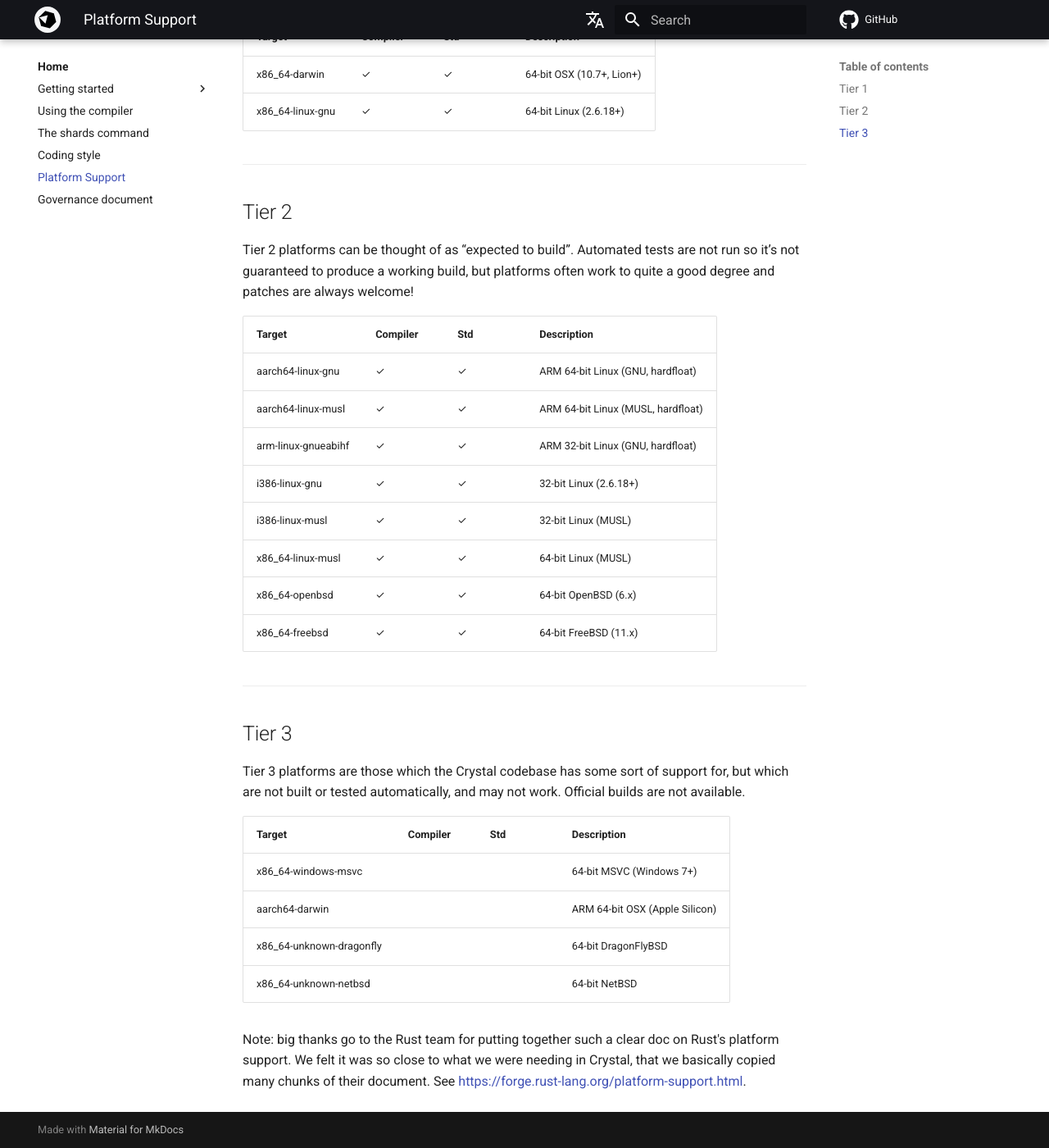
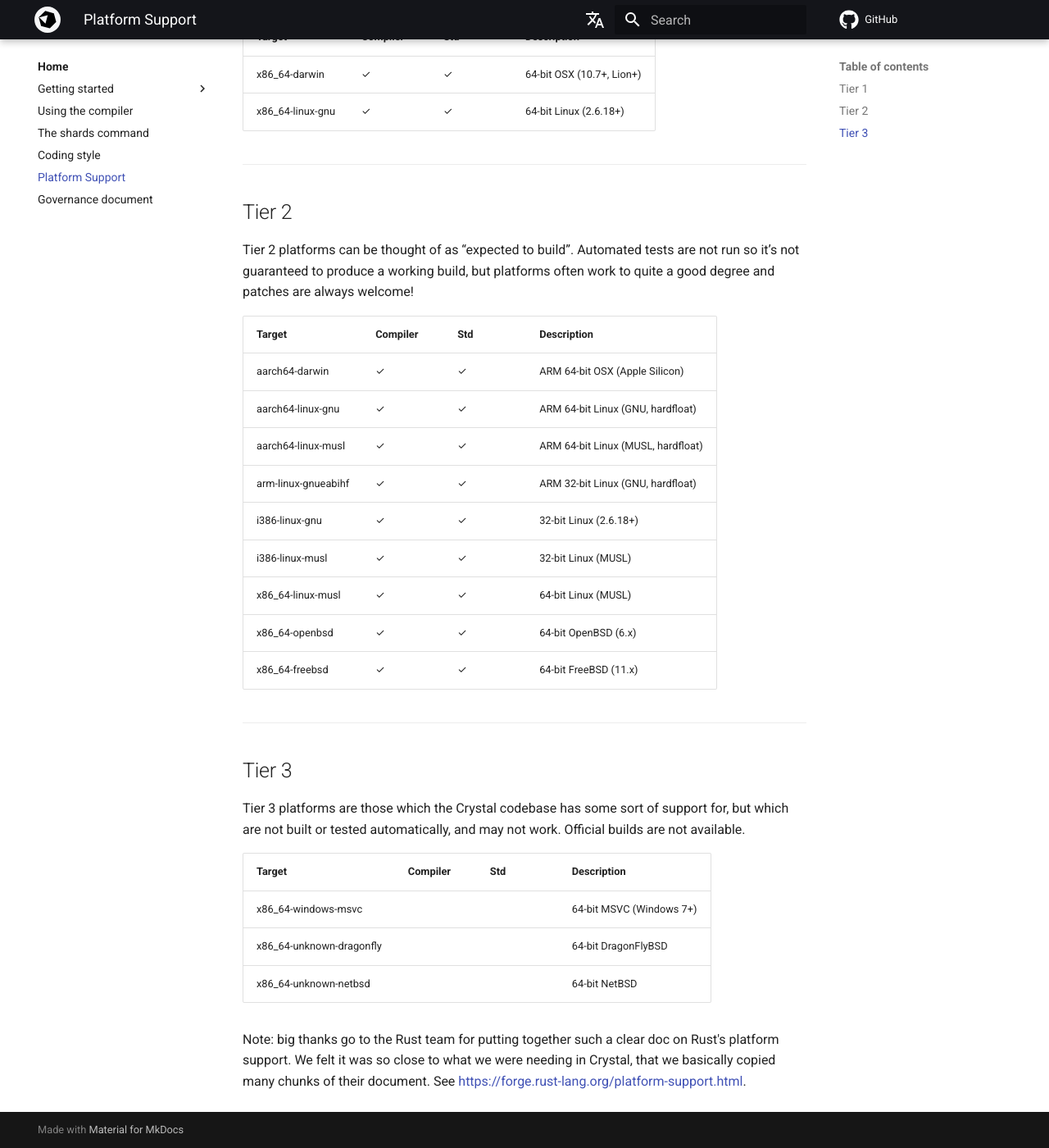
Before and after one commit to crystal-lang/crystal-book, an MkDocs documentation site: the page built from docs/platform_support.md, in a window 1280 px wide and 1400 px high, scrolled down 668 px. Shown: the whole window at 82% size. Built offline with MkDocs 1.6.1 and Material for MkDocs 9.7.7, drawn with Linux system fonts in a browser that asks for light colours; nearby versions of some CDN libraries; library files that are not in the unit come from our copies; comment, search, counter and statistics services are not loaded; part of the change alters nothing that is shown.

```diff
--- a/docs/platform_support.md
+++ b/docs/platform_support.md
@@ -27,6 +27,7 @@ Tier 2 platforms can be thought of as “expected to build”. Automated tests a
 
 | Target | Compiler | Std | Description |
 | ------ | -------- | --- | ----------- |
+| aarch64-darwin | ✓ | ✓ | ARM 64-bit OSX (Apple Silicon) |
 | aarch64-linux-gnu | ✓ | ✓ | ARM 64-bit Linux (GNU, hardfloat) |
 | aarch64-linux-musl | ✓ | ✓ | ARM 64-bit Linux (MUSL, hardfloat) |
 | arm-linux-gnueabihf | ✓ | ✓ | ARM 32-bit Linux (GNU, hardfloat) |
@@ -45,7 +46,6 @@ Tier 3 platforms are those which the Crystal codebase has some sort of support f
 | Target | Compiler | Std | Description |
 | ------ | -------- | --- | ----------- |
 | x86_64-windows-msvc |  |  | 64-bit MSVC (Windows 7+) |
-| aarch64-darwin | | | ARM 64-bit OSX (Apple Silicon) |
 | x86_64-unknown-dragonfly | | | 64-bit DragonFlyBSD |
 | x86_64-unknown-netbsd | | | 64-bit NetBSD |
 
```
